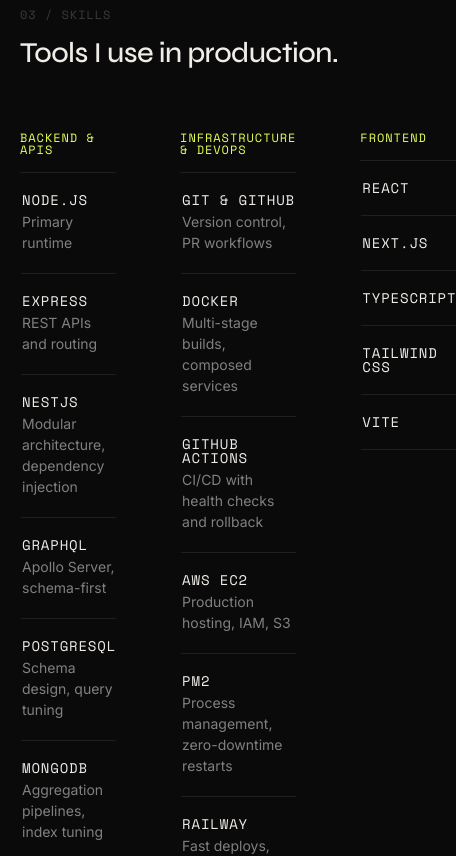
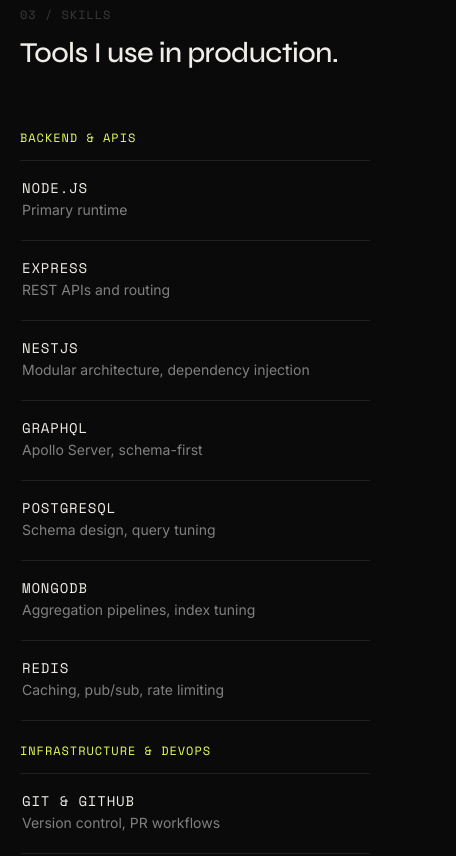
Before and after one commit to dax-side/portfolio, a React (Vite) app: page / in a window 390 px wide. Shown: the part 4120-4976 px from the top of the page, 456 px wide, since content can reach past the window. Built offline with nearby package versions, Linux system fonts and the light colour scheme.

Commit message:
fix: enhance layout and styling in Skills component for improved responsiveness

```diff
--- a/src/components/Skills.jsx
+++ b/src/components/Skills.jsx
@@ -56,7 +56,7 @@
           <h2 className="type-h2" style={styles.heading}>Tools I use in production.</h2>
         </motion.div>
 
-        <div style={styles.groups}>
+        <div className="skills-grid" style={styles.groups}>
           {skillGroups.map(group => (
             <div key={group.id} id={group.id} style={styles.group}>
               <div style={styles.groupHeader}>
@@ -90,14 +90,13 @@
     display: 'flex',
     flexDirection: 'column',
     gap: '16px',
-    marginBottom: '64px',
+    marginBottom: 'var(--space-2xl)',
   },
   sectionIndex: { color: '#3A3A3A' },
   heading:      { color: '#F0EDE8' },
   groups: {
     display: 'grid',
-    gridTemplateColumns: 'repeat(3, 1fr)',
-    gap: '64px',
+    gap: 'clamp(24px, 5vw, 64px)',
   },
   group: {
     display: 'flex',
```
